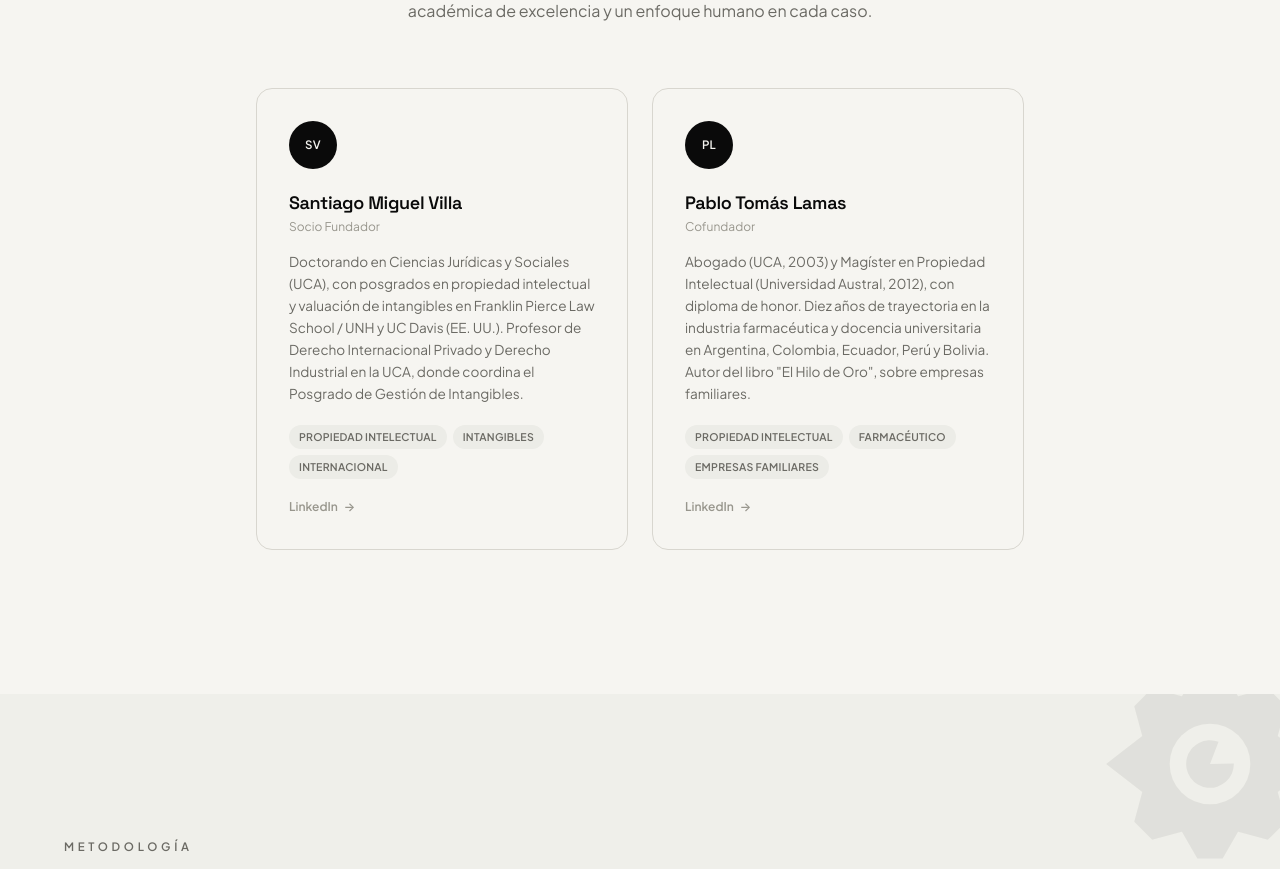
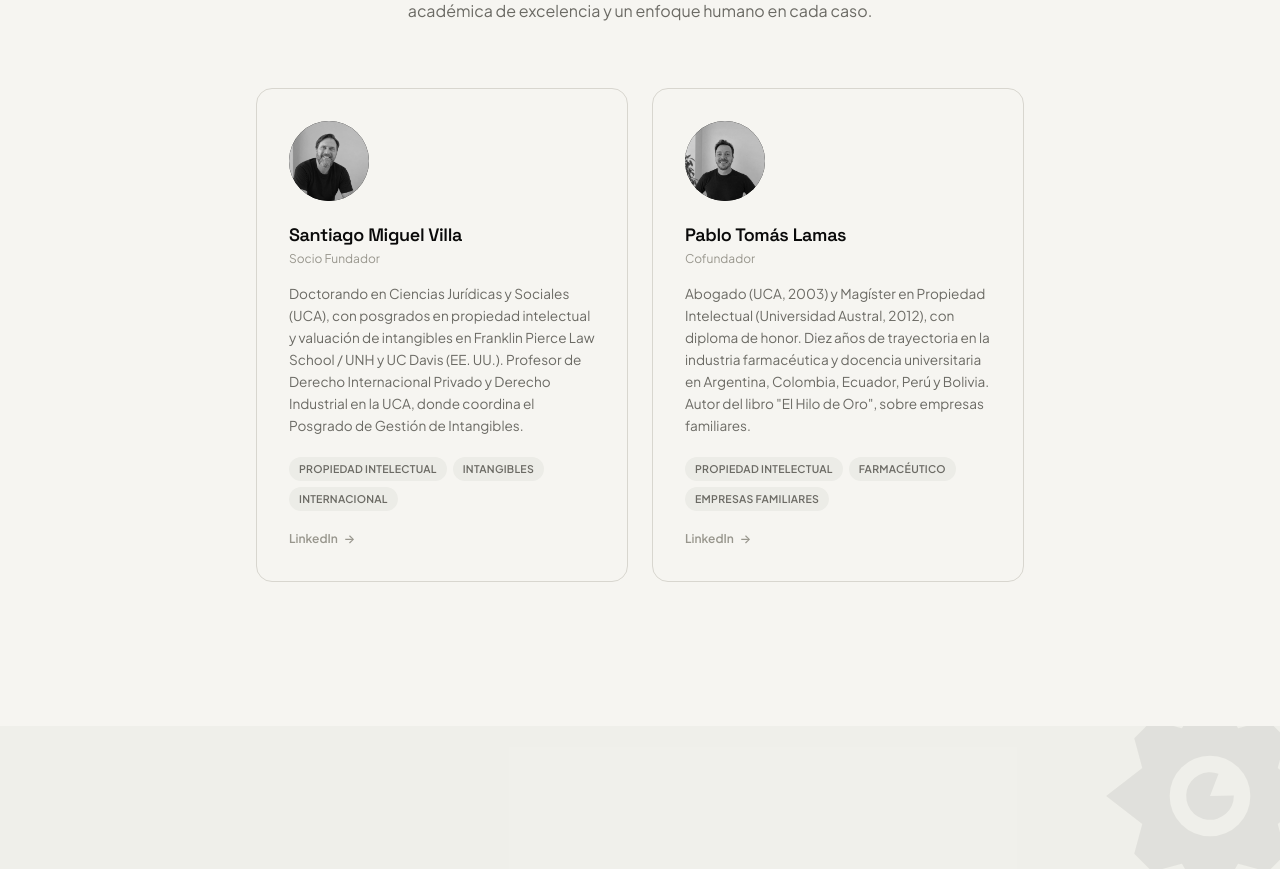
Before and after one commit to JonathanGrauberg/legal-oxymoron, a React (Vite) app: page / in a window 1280 px wide. Shown: the part 4080-4949 px from the top of the page. Built offline with nearby package versions, Linux system fonts and the light colour scheme.

Commit message:
agregamos fotos de perfil

```diff
--- a/src/components/sections/Team.tsx
+++ b/src/components/sections/Team.tsx
@@ -27,8 +27,16 @@ export default function Team() {
               data-reveal
               className="group border border-line p-8 rounded-2xl hover:border-ink transition-colors duration-400 bg-paper"
             >
-              <div className="w-12 h-12 rounded-full bg-ink text-paper flex items-center justify-center text-[0.72rem] font-semibold tracking-wide">
-                {member.initials}
+              <div className="w-20 h-20 rounded-full overflow-hidden bg-ink text-paper flex items-center justify-center text-[0.72rem] font-semibold tracking-wide">
+                {member.photo ? (
+                  <img
+                    src={member.photo}
+                    alt={member.name}
+                    className="w-full h-full object-cover object-top grayscale group-hover:grayscale-0 transition-[filter] duration-500"
+                  />
+                ) : (
+                  member.initials
+                )}
               </div>
               <h3 className="mt-5 font-display text-lg font-semibold">{member.name}</h3>
               <div className="text-xs text-mute-2 mt-0.5">{member.role}</div>
--- a/src/data/content.ts
+++ b/src/data/content.ts
@@ -71,6 +71,7 @@ export const practiceAreas = [
 export const team = [
   {
     initials: "SV",
+    photo: "/santiago.jpeg",
     name: "Santiago Miguel Villa",
     role: "Socio Fundador",
     description:
@@ -80,6 +81,7 @@ export const team = [
   },
   {
     initials: "PL",
+    photo: "/pablo.jpeg",
     name: "Pablo Tomás Lamas",
     role: "Cofundador",
     description:
```
Also changed, not shown: public/pablo.jpeg (added), public/santiago.jpeg (added).
